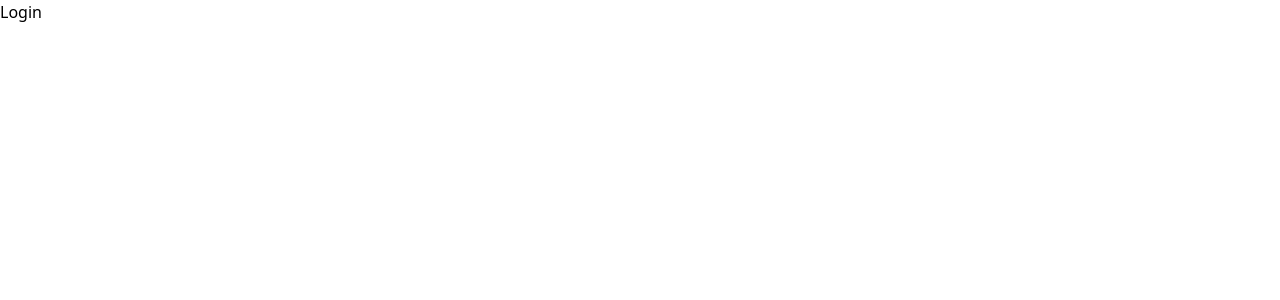
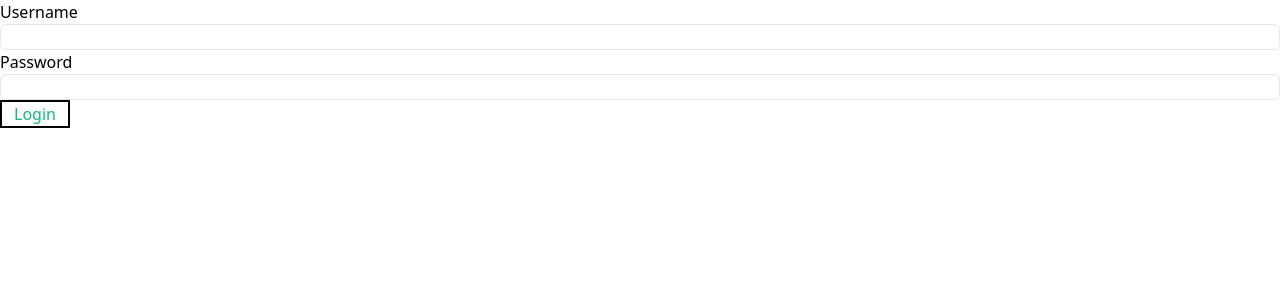
Before and after one commit to Muqtadirat/bakemate, a React (Vite) app: page /login in a window 1280 px wide. Shown: the top 300 px of the page. Built offline with nearby package versions, Linux system fonts and the light colour scheme.

Commit message:
feat: mock login

```diff
--- /dev/null
+++ b/mock/db.json
@@ -0,0 +1,9 @@
+{
+  "users": [
+    {
+      "id": "1",
+      "username": "Bake",
+      "password": "Bakery1"
+    }
+  ]
+}
--- /dev/null
+++ b/src/lib/api/loginUser.js
@@ -0,0 +1,16 @@
+import axios from "axios";
+
+const apiUrl = import.meta.env.VITE_BACKEND_API_URL;
+
+export default async function loginUser({ username, password }) {
+  try {
+    const res = await axios.post(`${apiUrl}users`, {
+      username,
+      password,
+    });
+    return res.data;
+  } catch (error) {
+    console.error("Error logging in", error);
+    throw error;
+  }
+}
--- a/src/pages/Home.jsx
+++ b/src/pages/Home.jsx
@@ -1,11 +1,12 @@
-import { Input } from "../components/shared";
-
+import { Link } from "react-router-dom";
 const HomePage = () => {
   return (
     <>
       Home page
       <div>Welcome to the CRM I guess</div>
-      <Input />
+      <p>
+        Go to <Link to="/login">Login</Link>{" "}
+      </p>
     </>
   );
 };
--- a/src/pages/Login.jsx
+++ b/src/pages/Login.jsx
@@ -1,14 +1,87 @@
-import Form from "src/components/form";
-import { Input } from "src/components/shared";
+import { useState } from "react";
+import { Link, useNavigate } from "react-router-dom";
+import toast from "react-hot-toast";
+import Form from "../components/form";
+import { Input, Button } from "../components/shared";
+import loginUser from "../lib/api/loginUser";
 
-function Login() {
+const Login = () => {
+  //   const [showPassword, setShowPassword] = useState(false);
+  const [formData, setFormData] = useState({
+    username: "",
+    password: "",
+  });
+
+  const navigate = useNavigate();
+
+  //   const togglePasswordVisbility = () => {
+  //     setShowPassword(!showPassword);
+  //   };
+
+  const handleInputChange = (e) => {
+    const { name, value } = e.target;
+    setFormData((prev) => ({
+      ...prev,
+      [name]: value,
+    }));
+  };
+
+  const handleLogin = async (e) => {
+    e.preventDefault();
+
+    const { username, password } = formData;
+
+    try {
+      const data = await loginUser({
+        username,
+        password,
+      });
+
+      if (data.error) {
+        toast.error("data.error", {
+          position: "top-center",
+        });
+      } else {
+        setFormData({});
+        toast.success("Login successful", {
+          position: "top-center",
+        });
+        navigate("/");
+      }
+    } catch (error) {
+      console.log(error);
+    }
+  };
+
   return (
-    <div className="Login">
-      <Form>
-        <Input label="Login" />
+    <div className="Login flex flex-col">
+      <Form action="/login" method="post" onSubmit={handleLogin}>
+        <Input
+          type="text"
+          label="Username"
+          name="username"
+          value={formData.username}
+          onChangeHandler={handleInputChange}
+          className="rounded-md border"
+        />
+
+        <div className="passwordBox">
+          <Input
+            type="password"
+            label="Password"
+            name="password"
+            value={formData.password}
+            onChangeHandler={handleInputChange}
+            className="rounded-md border"
+          />
+        </div>
+
+        <Button type="submit" variant="primary" className="">
+          Login
+        </Button>
       </Form>
     </div>
   );
-}
+};
 
 export default Login;
```
